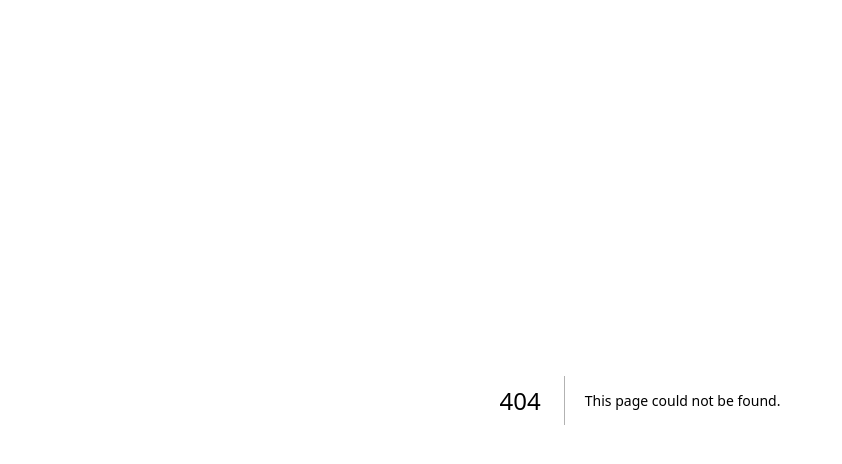
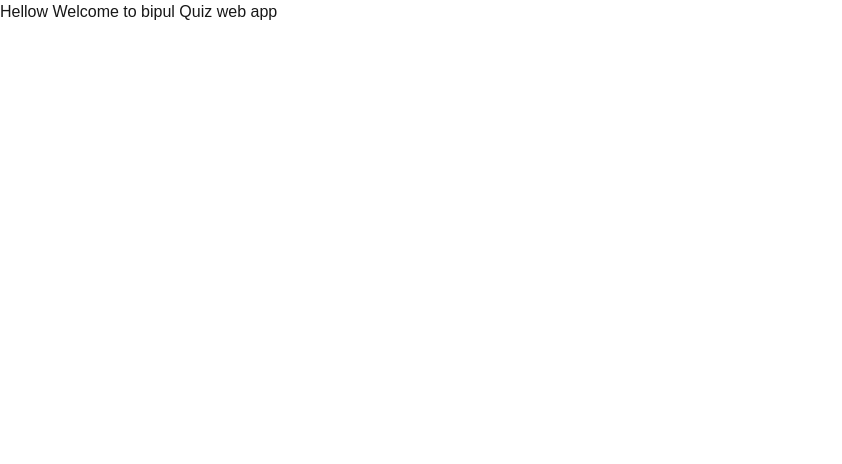
Before and after one commit to raisanhaquerafe092-pixel/quizwebapp, a Next.js app: page /quiz in a window 1280 px wide. Before the commit this address had no page. Shown: the top 464 px of the page, without its empty margins (0-842 px from the left). Built offline with nearby package versions, Linux system fonts and the light colour scheme.

Commit message:
demo done

```diff
--- /dev/null
+++ b/src/app/quiz/page.tsx
@@ -0,0 +1,8 @@
+
+export default function page() {
+  return (
+    <div>
+    <h1 className="tex" >Hellow Welcome to bipul Quiz web app </h1>
+    </div>
+  )
+}
```
